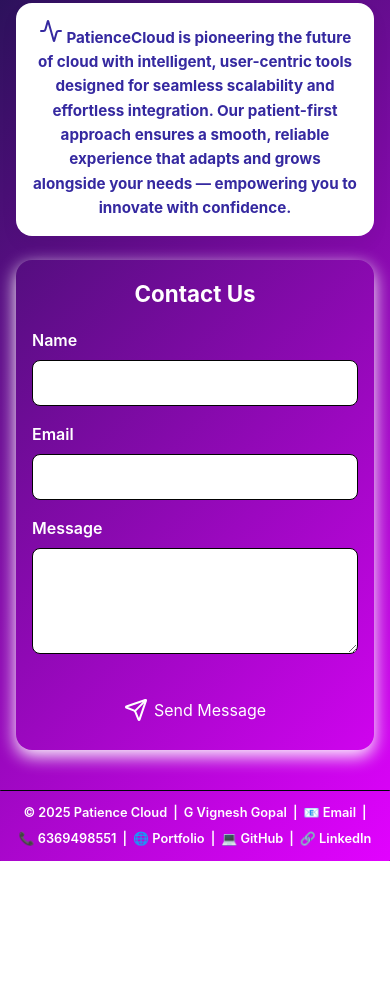
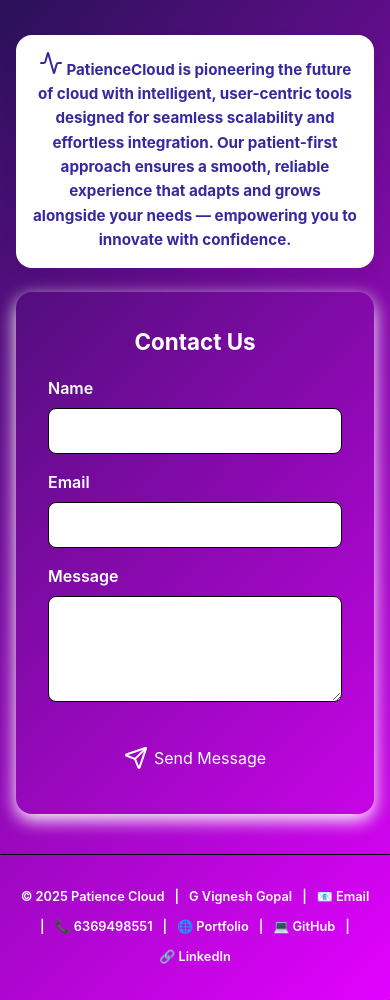
Before and after one commit to vigneshgopal004/personal-website, a plain HTML site: page index.html in a window 390 px wide. Shown: the part 284-1284 px from the top of the page. Before the commit the page ends 1145 px from the top, so only its background shows below. Drawn offline with nearby package versions, Linux system fonts and the light colour scheme.

Commit message:
6th  commit index.html

```diff
--- a/index.html
+++ b/index.html
@@ -212,19 +212,19 @@
       }
 
       form {
-        padding: 1rem;
+        padding: 0,75rem;
       }
 
       header {
         font-size: 1rem;
-        padding: 1rem;
+        padding: 2rem;
         justify-content: center;
       }
 
       footer {
         font-size: 0.8rem;
-        gap: 6px;
-        padding: 0.75rem 1rem;
+        gap: 10px;
+        padding: 2rem 1rem;
         flex-direction: row;
         flex-wrap: wrap;
         justify-content: center;
```
